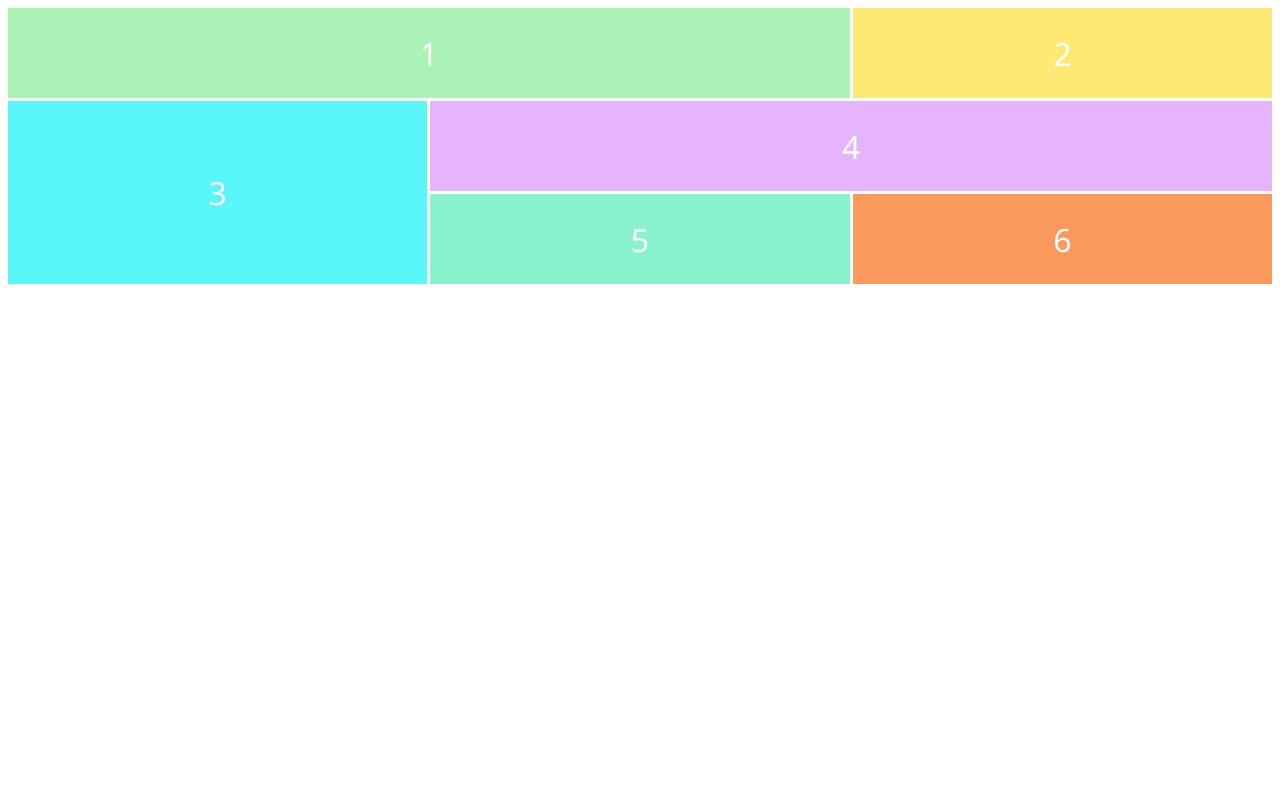
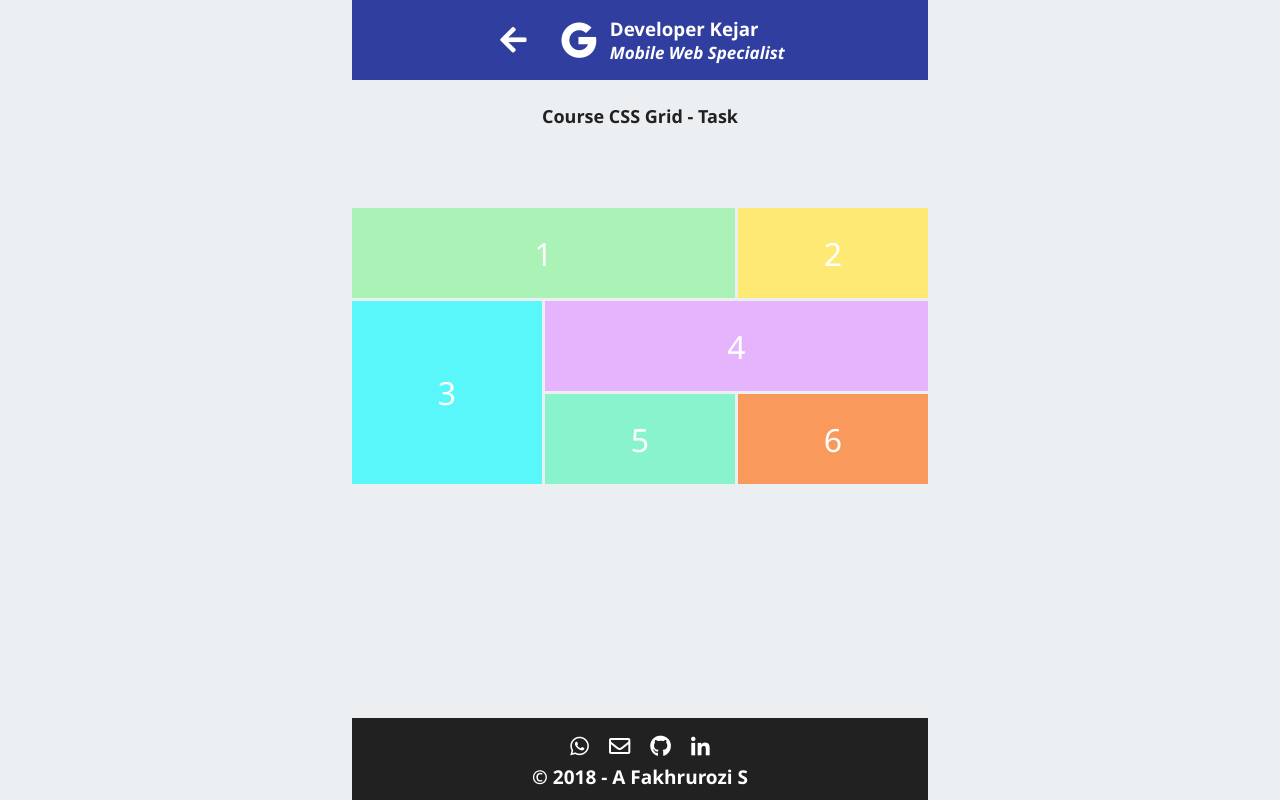
Before and after one commit to haifahrul/google-mws, a plain HTML site: page public/my-course/css-grid/task/index.html in a window 1280 px wide. Drawn offline with Linux system fonts and the light colour scheme.

Commit message:
fix menu css grid - task

```diff
--- a/public/my-course/css-grid/task/css/main.css
+++ b/public/my-course/css-grid/task/css/main.css
@@ -1,4 +1,4 @@
-.main {
+.menu {
   display: grid;
   width: 100%;
   /*
@@ -8,6 +8,8 @@
   grid-template-columns: repeat(3, 1fr);
   grid-template-rows: repeat(3, 90px);
   grid-gap: 3px;
+  grid-column: 1/5;
+  grid-row: 3;
 }
 
 .box {
--- a/public/my-course/css-grid/task/index.html
+++ b/public/my-course/css-grid/task/index.html
@@ -1,13 +1,24 @@
 <html>
 
 <head>
-  <title>CSS Grid</title>
   <meta name="viewport" content="width=device-width, initial-scale=1">
-  <link rel="stylesheet" href="css/main.css">
+  <link rel="stylesheet" href="../../../css/main.css">
+  <link href="../../../css/fontawesome-free/css/all.min.css" rel="stylesheet">
+  <link rel="stylesheet" href="./css/main.css">
+  <title>My Course - Task</title>
 </head>
 
 <body>
   <div class="main">
+    <div class="header align-center" w3-include-html="../../../header-back.html"></div>
+    <div class="wrap">
+      <div class="title">
+        <div class="title align-center text-center">
+          Course CSS Grid - Task
+        </div>
+      </div>
+    </div>
+    <div class="menu">
       <div class='box content1 text-center'>1</div>
       <div class='box content2 text-center'>2</div>
       <div class='box content3 text-center'>3</div>
@@ -15,6 +26,12 @@
       <div class='box content5 text-center'>5</div>
       <div class='box content6 text-center'>6</div>
     </div>
+    <div class='footer align-center' w3-include-html="../../../footer.html"></div>
+  </div>
+  <script src="../../../js/app.js"></script>
+  <script>
+    includeHTML();
+  </script>
 </body>
 
 </html>
```
Also changed, not shown: public/my-course/css-grid/tutorial/index.html (+3 -4 lines), public/my-course/index.html (+0 -1 lines). Lines whose indentation alone changed are shown as unchanged.
